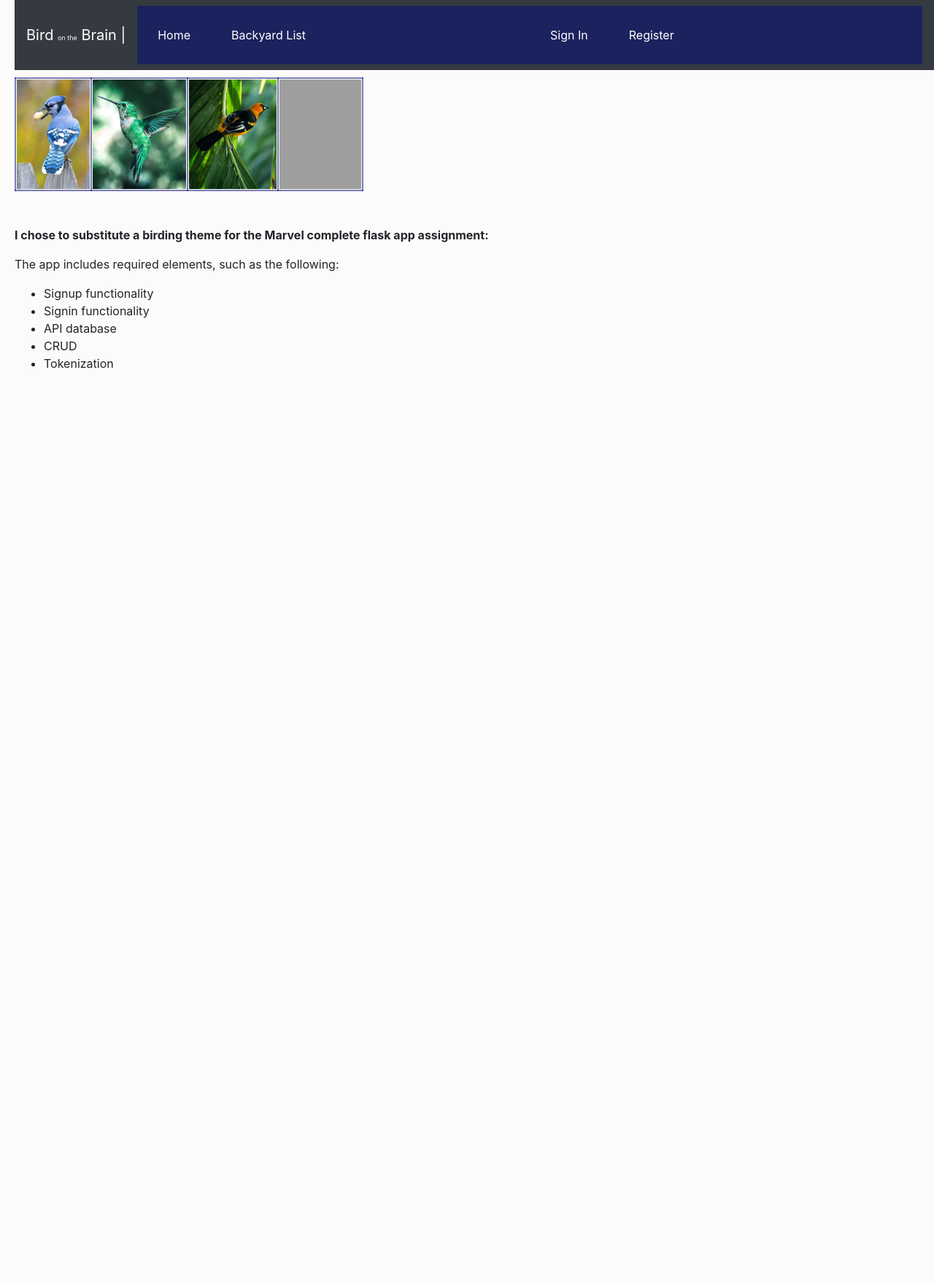
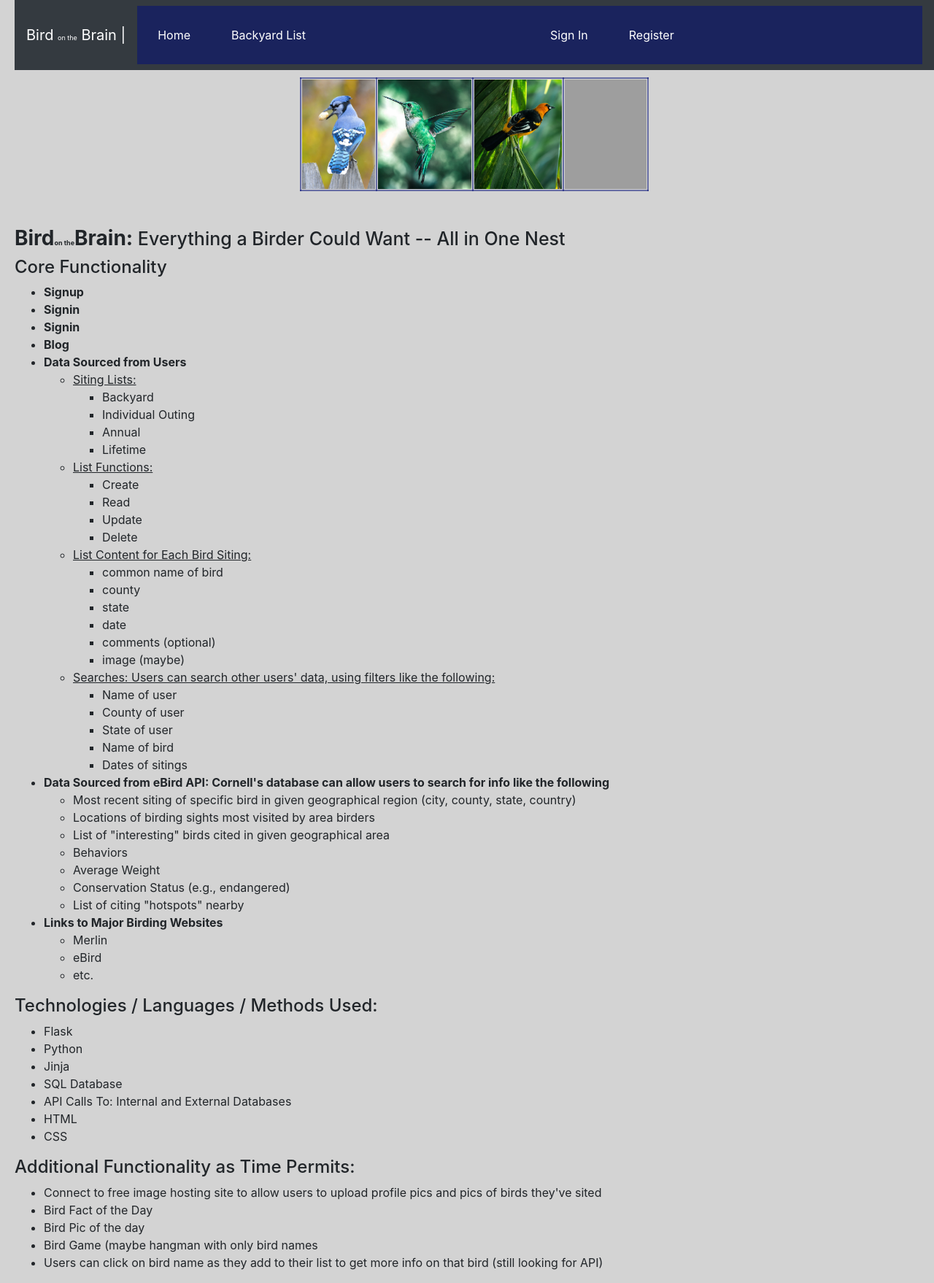
Before and after one commit to JACedwards/Bird-on-the-Brain-Flask-App, a Flask app: page / in a window 1280 px wide. Shown: the whole page at 73% size. Before the commit the page ends 505 px from the top, so only its background shows below. Run offline with Flask 2, Linux system fonts and the light colour scheme; grey boxes are pictures that could not be loaded.

Commit message:
final_proj_presentation

```diff
--- a/app/templates/components/layout.html
+++ b/app/templates/components/layout.html
@@ -17,10 +17,11 @@ can use the css in layout or any file that "extends" layout file-->
 
 </head>
 
-<body>
+<body style="background-color: lightgray">
 
     {% block header %}
     {% endblock header %}
+
 
     <nav class="navbar navbar-expand-lg navbar-dark bg-dark">
         <a class="navbar-brand" href="{{ url_for('home') }}">Bird <span style="font-size:9px"> on the</span> Brain  |  </a>
@@ -61,6 +62,8 @@ can use the css in layout or any file that "extends" layout file-->
 
         </div>
     </nav>
+
+
     {% with messages = get_flashed_messages() %}
         {% if messages %}
             {% for message in messages%}
--- a/app/templates/index.html
+++ b/app/templates/index.html
@@ -5,7 +5,7 @@
     {% endblock title %}
 </head>
 
-<body>
+<body >
     {% block header %}
 
 
@@ -13,7 +13,8 @@
 
     {% block content %}
 
-    <table style="margin-top:10px;border:none">
+
+        <table style="margin-top:10px;border:none;margin-left:auto;margin-right:auto">
         <tr>
             <td> <img class='img-fluid' style="width:100px;height:150px" src="static/images/bluejay_portrait.jpg" alt='bluejay_portrait' /></td>
             <td> <img class='img-fluid' style="width:128px;height:150px" src="static/images/hummer_landscape.jpg" alt='hummer_landscape' /></td>
@@ -22,17 +23,88 @@
         </tr>
     </table>
 
+
     <br>
     <br>
-    <p><b>I chose to substitute a birding theme for the Marvel complete flask app assignment:</b></p>
-    <p>The app includes required elements, such as the following:</p>
+
+    <h3><b>Bird<span style="font-size:9px">on the</span>Brain:  </b></span><span style="font-size:25px">Everything a Birder Could Want -- All in One Nest</span></h3>
+    <h4>Core Functionality</h4>
     <ul>
-        <li>Signup functionality</li>
-        <li>Signin functionality</li>
-        <li>API database</li>
-        <li>CRUD</li>
-        <li>Tokenization</li>
+        <li><b>Signup</b></li>
+        <li><b>Signin</b></li>
+        <li><b>Signin</b></li>
+        <li><b>Blog</b></li>
+        <li><b>Data Sourced from Users</b></li>
+            <ul>
+                <li style="text-decoration: underline">Siting Lists:</li>
+                    <ul>
+                        <li>Backyard</li>
+                        <li>Individual Outing</li>
+                        <li>Annual</li>
+                        <li>Lifetime</li>
+                    </ul>
+                <li style="text-decoration: underline">List Functions:</li>
+                    <ul>
+                        <li>Create</li>
+                        <li>Read</li>
+                        <li>Update</li>
+                        <li>Delete</li>
+                    </ul>
+                <li style="text-decoration: underline">List Content for Each Bird Siting:</li>
+                    <ul>
+                        <li>common name of bird</li>
+                        <li>county</li>
+                        <li>state</li>
+                        <li>date</li>
+                        <li>comments (optional)</li>
+                        <li>image (maybe)</li>
+                    </ul>
+                <li style="text-decoration: underline">Searches:  Users can search other users' data, using filters like the following:</li>
+                    <ul>
+                        <li>Name of user</li>
+                        <li>County of user</li>
+                        <li>State of user</li>
+                        <li>Name of bird</li>
+                        <li>Dates of sitings</li>
+                    </ul>
+            </ul>
+        <li><b>Data Sourced from eBird API:  Cornell's database can allow users to search for info like the following</b></li>
+        <ul>
+            <li>Most recent siting of specific bird in given geographical region (city, county, state, country)</li>
+            <li>Locations of birding sights most visited by area birders</li>
+            <li>List of "interesting" birds cited in given geographical area</li>
+            <li>Behaviors</li>
+            <li>Average Weight</li>
+            <li>Conservation Status (e.g., endangered)</li>
+            <li>List of citing "hotspots" nearby</li>
+        </ul>
+        <li><b>Links to Major Birding Websites</b></li>
+        <ul>
+            <li>Merlin</li>
+            <li>eBird</li>
+            <li>etc.</li>
+        </ul>
     </ul>
+
+
+    <h4>Technologies / Languages  / Methods Used:</h4>
+        <ul>
+            <li>Flask</li>
+            <li>Python</li>
+            <li>Jinja</li>
+            <li>SQL Database</li>
+            <li>API Calls To: Internal and External Databases</li>
+            <li>HTML</li>
+            <li>CSS</li>
+</ul>
+    <h4>Additional Functionality as Time Permits:</h4>
+    <ul>
+        <li>Connect to free image hosting site to allow users to upload profile pics and pics of birds they've sited</li>
+        <li>Bird Fact of the Day</li>
+        <li>Bird Pic of the day</li>
+        <li>Bird Game (maybe hangman with only bird names</li>
+        <li>Users can click on bird name as they add to their list to get more info on that bird (still looking for API)</li>
+    </ul>
+
     {% endblock content %}
-
 </body>
```
